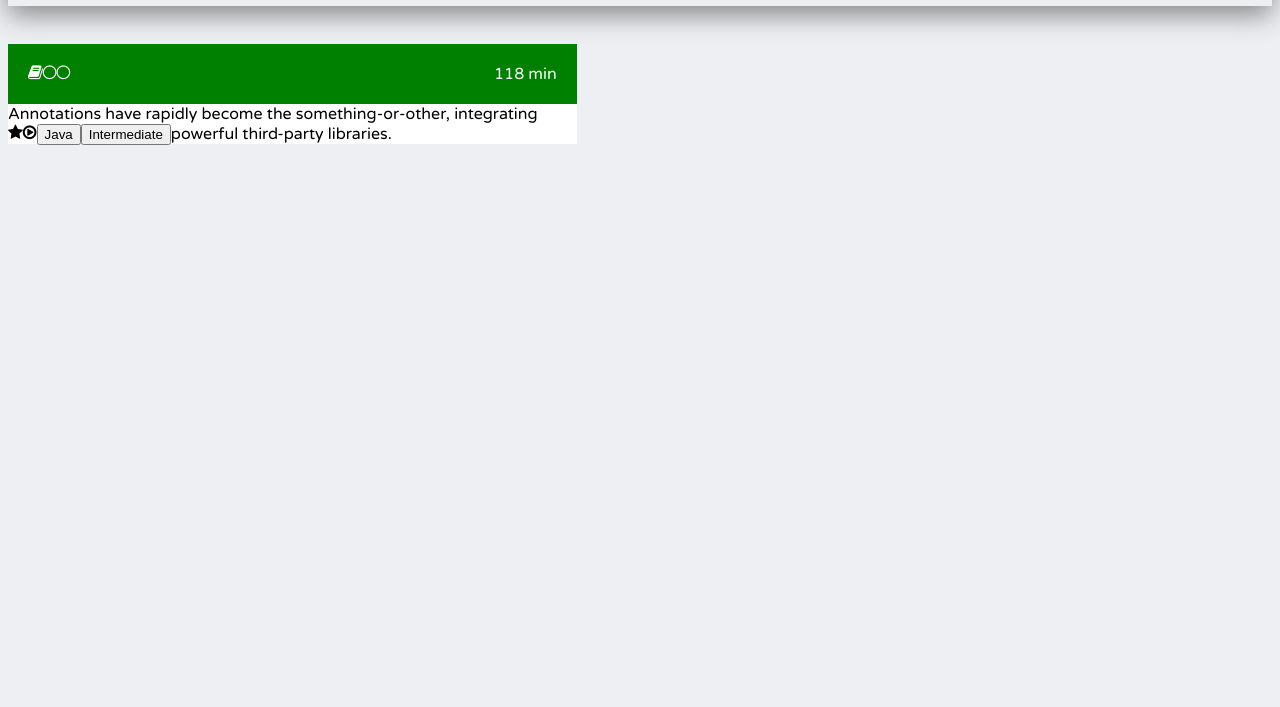
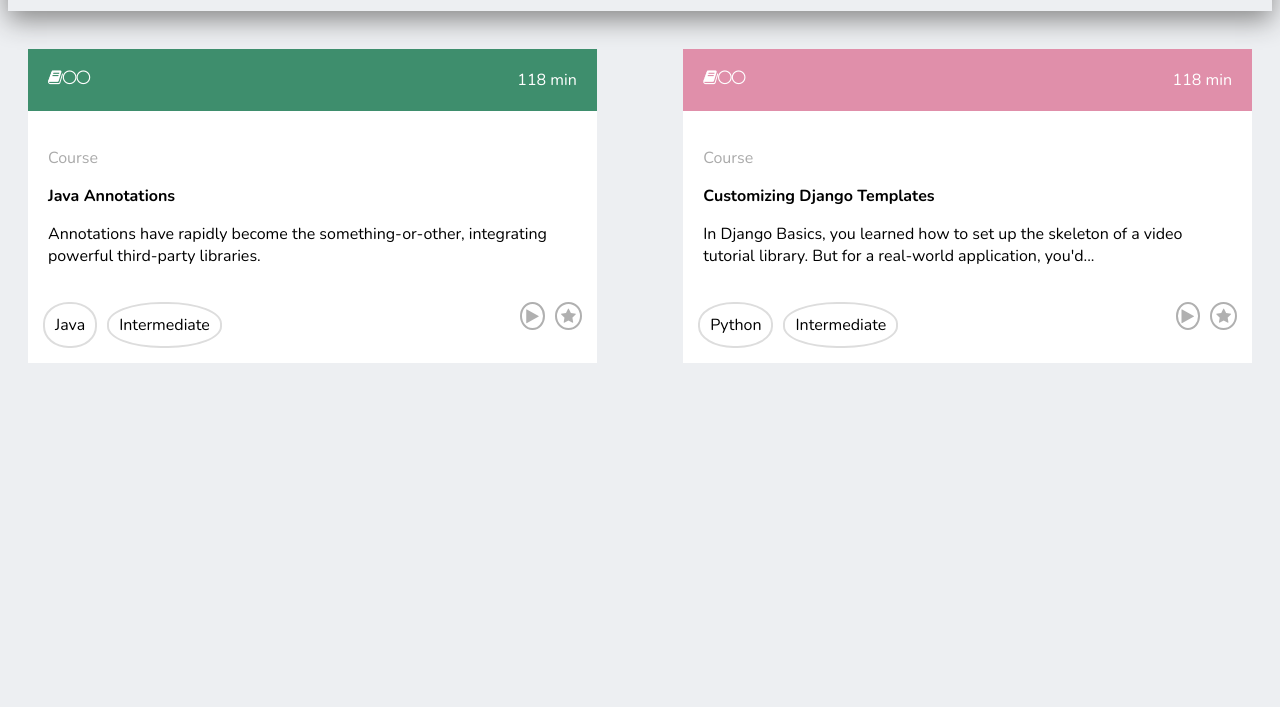
Before and after one commit to lenjha/treehouse, a plain HTML site: page index.html in a window 1280 px wide. Shown: the part 93-800 px from the top of the page. Drawn offline with nearby package versions, Linux system fonts and the light colour scheme.

Commit message:
adjust buttons, header, icons

```diff
--- a/css/styles.css
+++ b/css/styles.css
@@ -11,14 +11,32 @@
 
 body {
   background:rgb(237, 239, 242);
-  font-family: 'Varela Round', sans-serif;
+  font-family: 'Nunito', sans-serif;
 }
 
-button {
-  float: left;
+.annotations {
+  font-weight: 700;
 }
-.button-java {
-  clear: both;
+
+.bottom-div {
+  overflow: auto;
+  padding: 10px;
+}
+ .button {
+   margin: 5px;
+   float: left;
+   border-radius: 47%;
+   border: 2px solid #dddddd;
+   padding: 10px;
+ }
+
+.bottom-div i {
+  float: right;
+}
+
+.course {
+  font-size: 17;
+  color: #aaaaaa;
 }
 
 .header-right {
@@ -28,6 +46,7 @@
 
 .django, .javafx {
   float: right;
+  margin-right: 20px;
 }
 
 .info {
@@ -36,17 +55,36 @@
 }
 
 .info-icon {
-  float: left;
+  float: right;
+  margin: 5px;
+  color: #b0b0b0;
 
 }
 
 .info-main {
   background: white;
+  margin:0;
+}
 
+.info-text {
+  padding: 20px;
+}
+
+#info-star, #play-circle {
+  border: 2px solid #b0b0b0;
+  border-radius: 50%;
+  padding: 4px;
+}
+
+.django-header {
+  background: #e08faa;
+  color: white;
+  overflow: auto;
+  padding: 20px;
 }
 
 .java-header {
-  background: green;
+  background: #3e8e6d;
   color: white;
   overflow: auto;
   padding: 20px;
@@ -70,6 +108,7 @@
 
 .java, .woocommerce {
   float: left;
+  margin-left: 20px;
 }
 
 
--- a/index.html
+++ b/index.html
@@ -2,7 +2,7 @@
 <html>
   <head>
     <link href="css/styles.css" rel="stylesheet" type="text/css">
-    <link href="https://fonts.googleapis.com/css?family=Varela+Round" rel="stylesheet">
+    <link href="https://fonts.googleapis.com/css?family=Nunito:400,700,800" rel="stylesheet">
     <link rel="stylesheet" href="https://cdnjs.cloudflare.com/ajax/libs/font-awesome/4.7.0/css/font-awesome.css
 ">
     <meta charset="utf-8">
@@ -34,13 +34,43 @@
             <p id="time">118 min</p>
           </div> <!--java-header-->
           <div class="info-main">
-            Annotations have rapidly become the something-or-other, integrating powerful third-party libraries.
-            <i class="info-icon fa fa-star" aria-hidden="true"></i>
-            <i class="info-icon fa fa-play-circle-o" aria-hidden="true"></i>
-            <button type="button" name="button">Java</button>
-            <button type="button" name="button">Intermediate</button>
+            <div class="info-text">
+              <p class="course">Course</p>
+              <p class="annotations">Java Annotations</p>
+              <span class="annotations-p">Annotations have rapidly become the something-or-other, integrating powerful third-party libraries.</span>
+            </div>
+            <div class="bottom-div">
+              <i id="info-star" class="info-icon fa fa-star" aria-hidden="true"></i>
+              <i id="play-circle" class="info-icon fa fa-play" aria-hidden="true"></i>
+              <span class="button">Java</span>
+              <span class="button">Intermediate</span>
+            </div>
           </div>
         </div>
+
+        <div class="info django">
+          <div class="header django-header">
+              <i class="header-right fa fa-book" aria-hidden="true"></i>
+              <i class="header-right fa fa-circle-thin" aria-hidden="true"></i>
+              <i class="header-right fa fa-circle-thin" aria-hidden="true"></i>
+            <p id="time">118 min</p>
+          </div> <!--django-header-->
+          <div class="info-main">
+            <div class="info-text">
+              <p class="course">Course</p>
+              <p class="annotations">Customizing Django Templates</p>
+              <span class="annotations-p">In Django Basics, you learned how to set up the skeleton of a video tutorial library.  But for a real-world application, you'd...</span>
+            </div>
+            <div class="bottom-div">
+              <i id="info-star" class="info-icon fa fa-star" aria-hidden="true"></i>
+              <i id="play-circle" class="info-icon fa fa-play" aria-hidden="true"></i>
+              <span class="button">Python</span>
+              <span class="button">Intermediate</span>
+            </div>
+          </div>
+        </div>
+
+
 <!--
         <div class="info django">
           <div class="header django-header">
```
